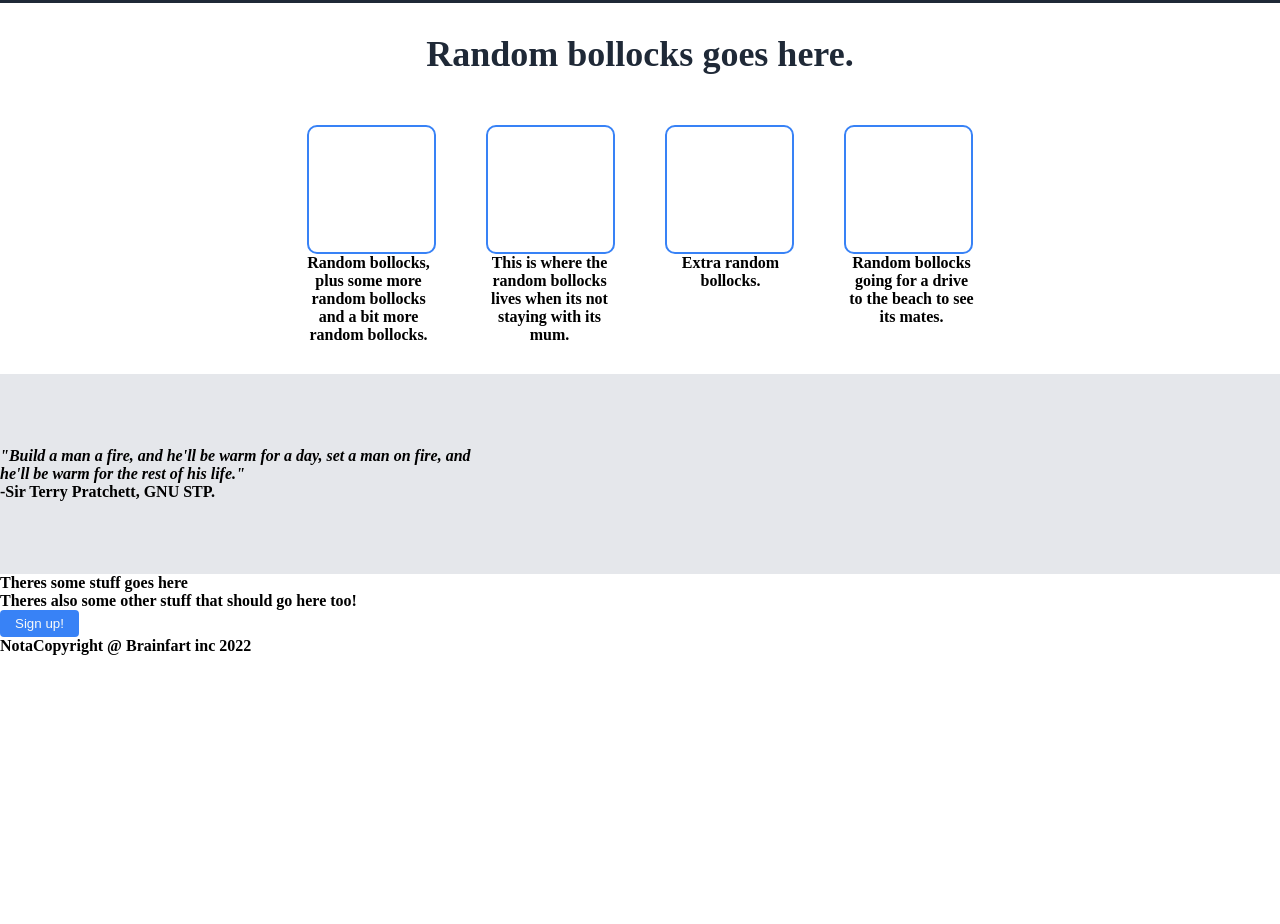
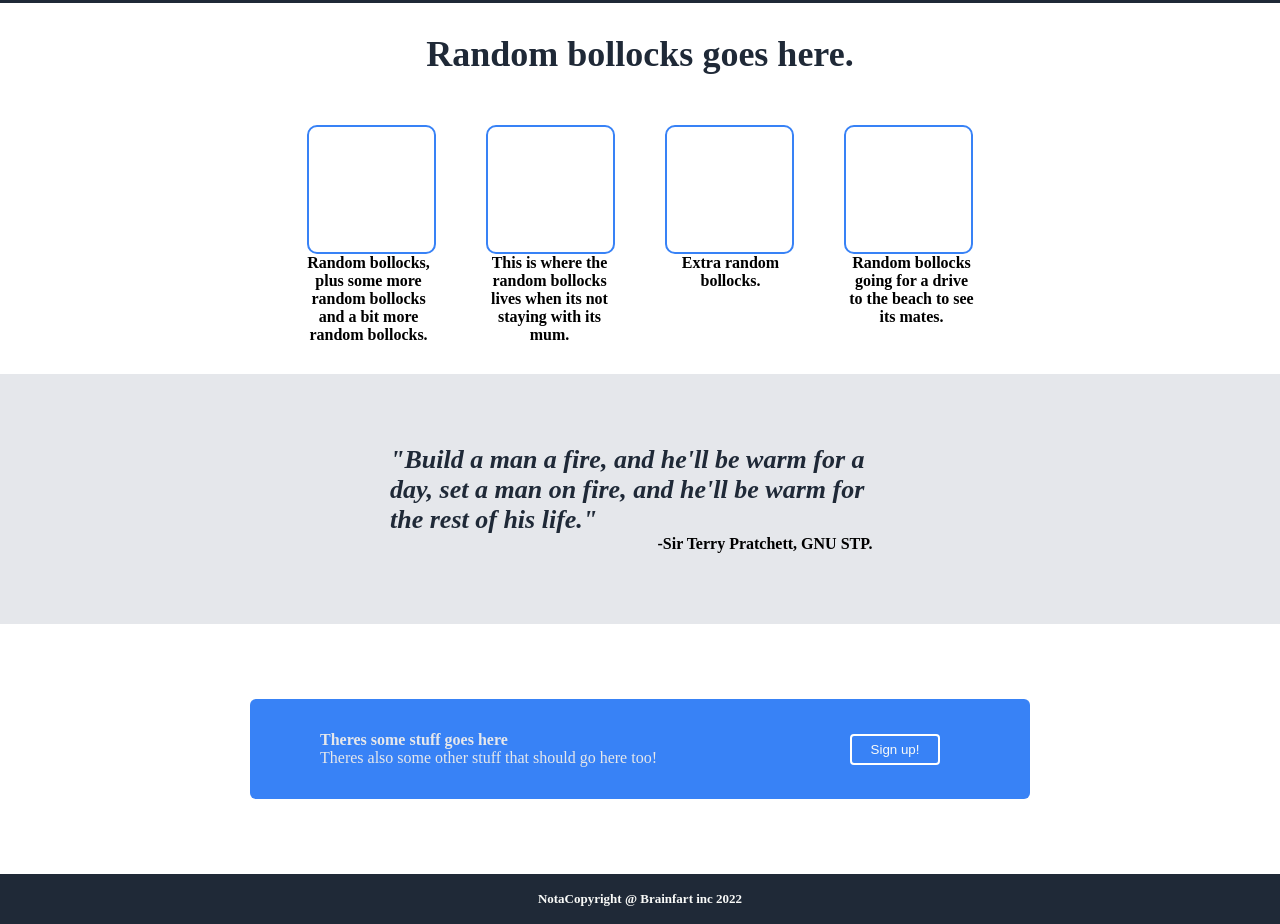
Before and after one commit to sungazing8/Odin-project-landing-page-exercise, a plain HTML site: page index.html in a window 1280 px wide. Shown: the part 341-1265 px from the top of the page. Before the commit the page ends 996 px from the top, so only its background shows below. Drawn offline with Linux system fonts and the light colour scheme.

Commit message:
Complete the landing page exercise

```diff
--- a/css/style.css
+++ b/css/style.css
@@ -130,17 +130,80 @@ button{
 .flex-container-4 {
     display: flex;
     background-color: #e5e7eb;
-    height: 200px;
+    height: 250px;
     flex-direction: column;
     justify-content: center;
+    align-items: center;
 }
 
 .inspirational-quote {
     width: 500px;
     justify-items: space-between;
+    font-size: 26px;
+    color: #1F2937;
 
 }
 
-quote-sig {
+.quote-sig {
+    padding-left: 250px;
+}
+
+.flex-container-5 {
+    display: flex;
+    height: 250px;
+    justify-content: center;
+    align-items: center;
+}
+
+.blue-box-left {
+    display: flex;
+    width: 600px;
+    height: 100px;
+    background-color: #3882f6 ;
+    border-top-left-radius: 6px;
+    border-bottom-left-radius: 6px;
+    justify-content: center;
+    flex-direction: column;
 
 }
+
+.bbl-top {
+    color: #e5e7eb;
+    padding-left: 70px;
+    font-weight: 900;
+}
+
+.bbl-bottom {
+    color: #e5e7eb;
+    padding-left: 70px;
+    font-weight: 100;
+}
+
+.blue-box-right {
+    display: flex;
+    width: 180px;
+    height: 100px;
+    background-color: #3882f6 ;
+    border-top-right-radius: 6px;
+    border-bottom-right-radius: 6px;
+    justify-content: center;
+    flex-direction: column;
+}
+
+.sign-up-2 {
+    border: 2px solid white;
+    width: 90px;
+    justify-self: end;
+    /* padding-left: -100px; */
+}
+
+.footer {
+    display: flex;
+    height: 50px;
+    flex-direction: row;
+    background-color: #1f2937;
+    color: #f9faf8;
+    justify-content: center;
+    align-items: center;
+    font-size: small;
+}
```
